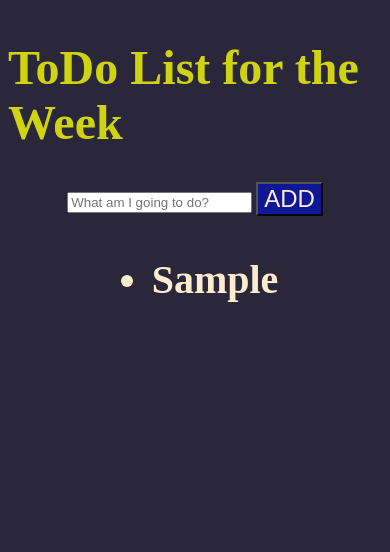
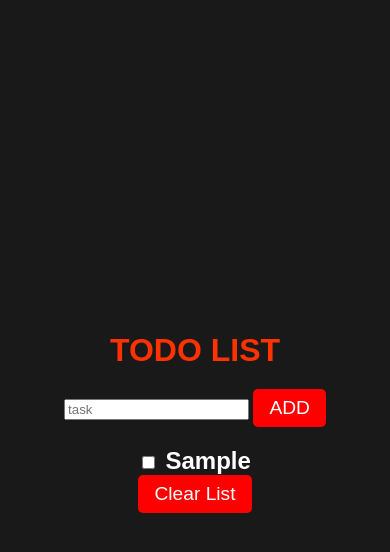
Before and after one commit to Rinataeva/week_11_task_2_todolist, a plain HTML site: page index.html in a window 390 px wide. Both pictures are taken after typing "Sample" into the empty fields and a click on the button "ADD". Drawn offline with Linux system fonts and the light colour scheme.

Commit message:
feat/checkbox and clearListButton

```diff
--- /dev/null
+++ b/index.css
@@ -0,0 +1,140 @@
+body {
+  background-color: rgb(25, 25, 25);
+  font-family: 'Arial', sans-serif;
+  margin: 0;
+  padding: 0;
+}
+
+.title {
+  color: rgb(255, 50, 0);
+  font-size: 4rem;
+  margin: 20px 0;
+  font-weight: bolder;
+  text-transform: uppercase;
+}
+
+.wrapper {
+  display: flex;
+  flex-direction: column;
+  align-items: center;
+  justify-content: center;
+  height: 100vh;
+  padding: 20px;
+  box-sizing: border-box;
+}
+
+.todo__label {
+  font-size: 2rem;
+  color: rgb(255, 0, 0);
+  text-transform: uppercase;
+  font-weight: bold;
+  margin: 10px 0;
+}
+
+.todo__list {
+  color: #fff;
+  font-size: 3rem;
+  font-weight: 800;
+  margin: 20px 0;
+  list-style: none;
+  padding: 0;
+}
+
+.todo__button {
+  font-size: 1.6rem;
+  background-color: rgb(255, 0, 0);
+  color: #fff;
+  padding: 10px 20px;
+  border: none;
+  border-radius: 5px;
+  cursor: pointer;
+  transition: all 0.3s ease;
+}
+
+.todo__button--hover:hover {
+  background-color: rgb(200, 0, 0);
+  transform: scale(1.1);
+}
+
+.todo__clear-button {
+  font-size: 1.6rem;
+  background-color: rgb(255, 0, 0);
+  color: #fff;
+  padding: 10px 20px;
+  border: none;
+  border-radius: 5px;
+  cursor: pointer;
+  transition: all 0.3s ease;
+}
+
+.todo__task--done {
+  color: rgb(128, 128, 128);
+  font-size: 2.5rem;
+  font-weight: lighter;
+  text-decoration: line-through;
+}
+
+.todo__checkbox {
+  margin-right: 10px;
+  cursor: pointer;
+}
+
+.todo__task--done {
+  text-decoration: line-through;
+  color: gray;
+}
+
+
+@media (max-width: 768px) {
+  .title {
+    font-size: 2.5rem;
+  }
+
+  .wrapper {
+    padding: 10px;
+  }
+
+  .todo__label {
+    font-size: 1.5rem;
+  }
+
+  .todo__list {
+    font-size: 2rem;
+  }
+
+  .todo__button {
+    font-size: 1.3rem;
+  }
+
+  .todo__clear-button {
+    font-size: 1.3rem;
+  }
+}
+
+@media (max-width: 480px) {
+  .title {
+    font-size: 2rem;
+  }
+
+  .todo__label {
+    font-size: 1.2rem;
+  }
+
+  .todo__list {
+    font-size: 1.5rem;
+  }
+
+  .todo__button {
+    font-size: 1.2rem;
+    padding: 8px 16px;
+  }
+
+  .todo__clear-button {
+    font-size: 1.2rem;
+    padding: 8px 16px;
+  }
+
+  .wrapper {
+    padding: 5px;
+  }
+}
--- a/index.html
+++ b/index.html
@@ -3,54 +3,17 @@
   <head>
     <meta charset="UTF-8" />
     <meta name="viewport" content="width=device-width, initial-scale=1.0" />
-    <title>Document</title>
-    <style>
-      body {
-        background-color: rgb(43, 39, 59);
-      }
-      h1 {
-        color: rgb(208, 211, 16);
-        font-size: 3rem;
-      }
-      .wrapper {
-        display: flex;
-        flex-direction: column;
-        align-items: center;
-      }
-      #todo {
-        font-size: 1.5rem;
-        color: rgb(16, 23, 149);
-      }
-      #todoList {
-        color: blanchedalmond;
-        font-size: 2.5rem;
-        font-weight: 700;
-      }
-      #taskButton {
-        font-size: 1.5rem;
-        background-color: rgb(16, 23, 149);
-        color: antiquewhite;
-      }
-      .done {
-        /*класс для функции выполнения задачи*/
-        color: rgb(16, 23, 149);
-        font-size: 2.5rem;
-        font-weight: lighter;
-
-        text-decoration: line-through;
-      }
-    </style>
+    <link rel="stylesheet" href="./index.css" />
+    <title>ToDo List</title>
   </head>
   <body>
     <div class="wrapper">
-      <h1>ToDo List for the Week</h1>
-      <div class="todo-input">
-        <input type="text" id="todoInput" placeholder="What am I going to do?" />
-        <button id="taskButton">ADD</button>
+      <h1 class="title">ToDo List</h1>
+      <div class="todo__input">
+        <input type="text" class="todo__input-field" placeholder="task" />
+        <button class="todo__button">ADD</button>
       </div>
-      <ul id="todoList">
-        <!-- Здесь будут задачи -->
-      </ul>
+      <ul class="todo__list"></ul>
     </div>
     <script src="script.js"></script>
   </body>
--- a/script.js
+++ b/script.js
@@ -1,23 +1,39 @@
-//Получаю все элементы со страницы html по Id
-const todoInput = document.getElementById("todoInput");
-const createTaskButton = document.getElementById("taskButton");
-const todoList = document.getElementById("todoList");
-// Создаю новую функцию для создания задачи
+const input = document.querySelector(".todo__input-field");
+const button = document.querySelector(".todo__button");
+const list = document.querySelector(".todo__list");
+
 function createTask() {
-    // Создаю новый элемент для того, чтобы положить туда задачу из списка
-  const todoItem = document.createElement("li");
-  //Положу текстовую инфорамцию в li
-  todoItem.textContent = todoInput.value;
-  //Добавлю свойство для того, чтобы каждая довабленная li следовала за предыдущей
-  todoList.appendChild(todoItem);
-  todoInput.value = ""; // пустой инпут после перехода задачи
+const item = document.createElement("li");
+const checkbox = document.createElement("input");
+const clearListButton = document.createElement("button");
+
+item.appendChild(checkbox);
+item.appendChild(document.createTextNode(input.value));
+
+list.appendChild(item);
+input.value = "";
+
+checkbox.type = "checkbox";
+checkbox.classList.add("todo__checkbox");
+
+clearListButton.textContent = "Clear List";
+clearListButton.classList.add("todo__clear-button");
+clearListButton.addEventListener("click", clearAllTasks);
+list.appendChild(clearListButton);
+
 }
-//Функция check выполненной задачи
+
 function checkTask(event) {
   const element = event.target;
-  element.classList.toggle("done");
+  if(element.classList.contains("todo__checkbox")) {
+    const todoItem = element.parentElement;
+   todoItem.classList.toggle("todo__task--done");
+     }
 }
-//Функция слушатель события на кнопку
-createTaskButton.addEventListener("click", createTask);
-//Функция слушатель события на клик по задаче из списка
-todoList.addEventListener("click", checkTask);
+
+function clearAllTasks() {
+  list.innerHTML = "";
+}
+button.addEventListener("click", createTask);
+list.addEventListener("click", checkTask);
+clearListButton.addEventListener("click", clearAllTasks);
```
